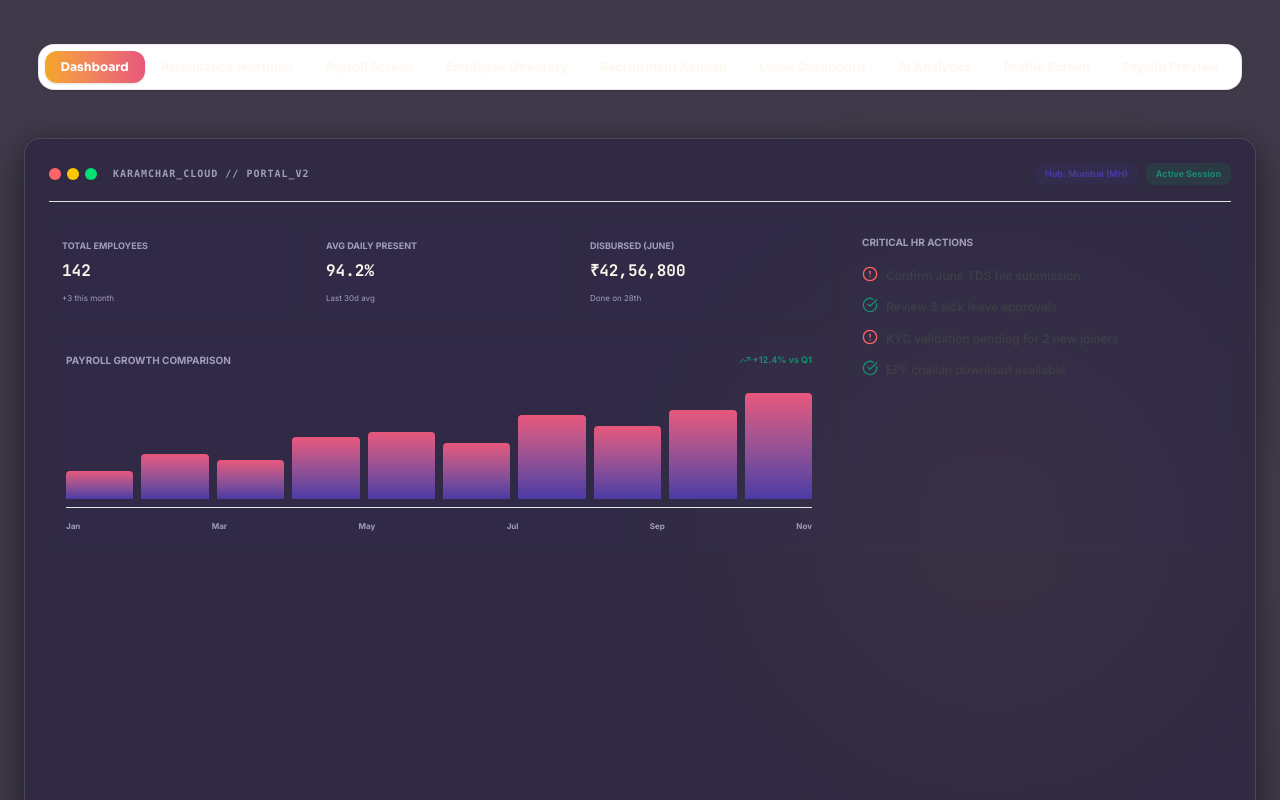
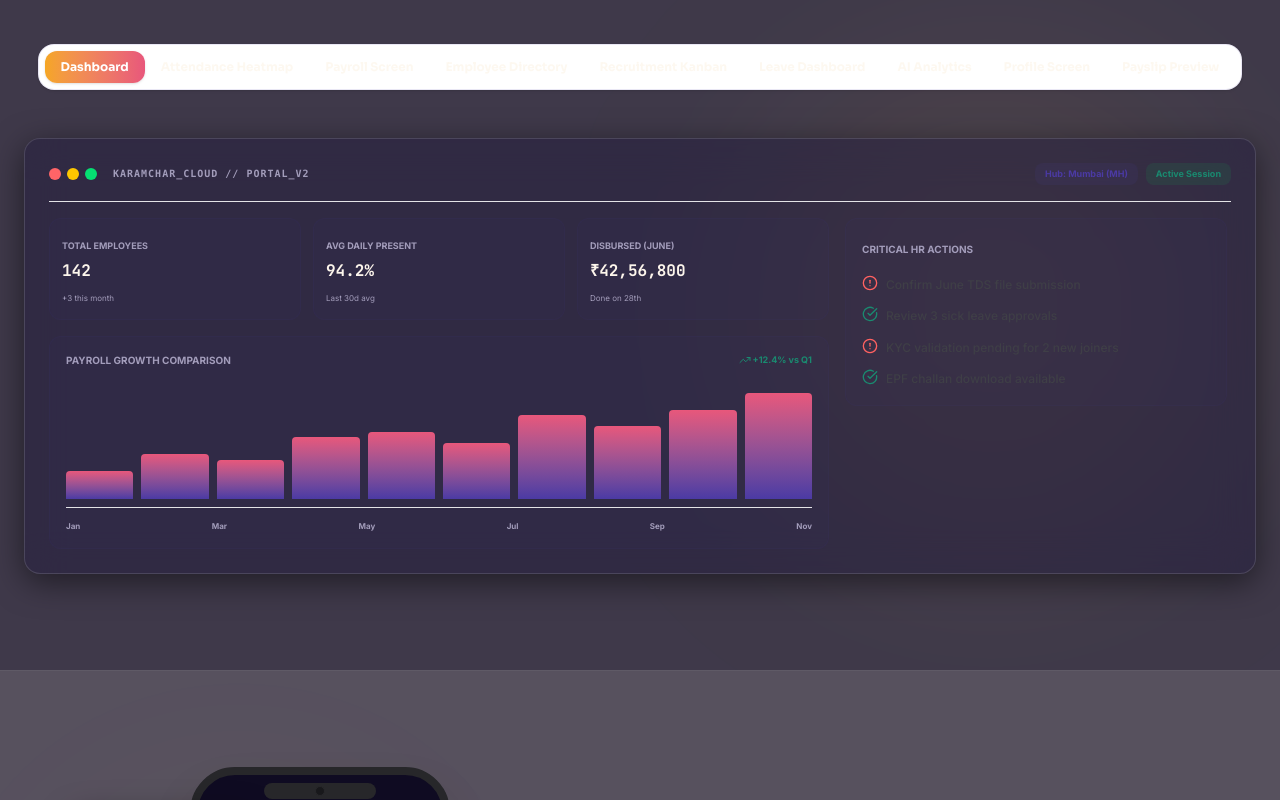
Before and after one commit to vilisipsum/karamchari-HR-NEW, a Next.js app: page / in a window 1280 px wide. Shown: the part 4920-5720 px from the top of the page. Built offline with nearby package versions, Linux system fonts and the light colour scheme.

Commit message:
fix: make dashboard showcase height content-adaptive to eliminate negative space

```diff
--- a/src/components/sections/DashboardShowcase.tsx
+++ b/src/components/sections/DashboardShowcase.tsx
@@ -64,7 +64,7 @@ export default function DashboardShowcase() {
         </div>
 
         {/* Mockup Display Box */}
-        <GlassCard className="w-full h-auto lg:aspect-[16/9] min-h-[480px] p-4 sm:p-6 flex flex-col justify-between overflow-hidden shadow-2xl relative" hoverShimmer>
+        <GlassCard className="w-full h-auto p-4 sm:p-6 flex flex-col overflow-hidden shadow-2xl relative" hoverShimmer>
           {/* Top fake bar */}
           <div className="flex items-center justify-between border-b border-zinc-200 dark:border-zinc-800/80 pb-4 mb-4">
             <div className="flex items-center gap-4">
@@ -87,8 +87,8 @@ export default function DashboardShowcase() {
             </div>
           </div>
 
-          <div className="flex-1 overflow-x-auto overflow-y-auto pr-1 no-scrollbar">
-            <div className="min-w-[780px] lg:min-w-0 h-full flex flex-col justify-between">
+          <div className="flex-1 overflow-x-auto pr-1 no-scrollbar">
+            <div className="min-w-[780px] lg:min-w-0">
             <AnimatePresence mode="wait">
               <motion.div
                 key={activeTab}
@@ -96,11 +96,11 @@ export default function DashboardShowcase() {
                 animate={{ opacity: 1, scale: 1 }}
                 exit={{ opacity: 0, scale: 0.98 }}
                 transition={{ duration: 0.3 }}
-                className="h-full"
+                className="h-auto"
               >
                 {/* 1. Dashboard View */}
                 {activeTab === "dashboard" && (
-                  <div className="grid grid-cols-1 md:grid-cols-3 gap-4 h-full">
+                  <div className="grid grid-cols-1 md:grid-cols-3 gap-4">
                     <div className="md:col-span-2 space-y-4">
                       {/* Stats grid */}
                       <div className="grid grid-cols-3 gap-3">
@@ -145,9 +145,9 @@ export default function DashboardShowcase() {
                     </div>
                     {/* Activity Column */}
                     <div className="space-y-4">
-                      <div className="p-4 bg-indigo/[0.03] dark:bg-white/5 border border-indigo/[0.06] dark:border-white/10 rounded-xl h-full flex flex-col justify-between">
+                      <div className="p-4 bg-indigo/[0.03] dark:bg-white/5 border border-indigo/[0.06] dark:border-white/10 rounded-xl space-y-4">
                         <span className="text-[10px] font-bold uppercase text-zinc-500 dark:text-zinc-400">Critical HR Actions</span>
-                        <div className="space-y-3 mt-4 flex-1">
+                        <div className="space-y-3 mt-4">
                           {[
                             { text: "Confirm June TDS file submission", alert: true },
                             { text: "Review 3 sick leave approvals", alert: false },
@@ -252,7 +252,7 @@ export default function DashboardShowcase() {
                       </div>
                     </div>
                     <div className="md:col-span-4 space-y-4">
-                      <div className="p-4 bg-indigo/[0.03] dark:bg-white/5 border border-indigo/[0.06] dark:border-white/10 rounded-xl h-full flex flex-col justify-between">
+                      <div className="p-4 bg-indigo/[0.03] dark:bg-white/5 border border-indigo/[0.06] dark:border-white/10 rounded-xl space-y-4">
                         <span className="text-[10px] font-bold uppercase text-zinc-500 dark:text-zinc-400">Statutory Compliance Status</span>
                         <div className="space-y-3.5 mt-4">
                           {[
@@ -303,7 +303,7 @@ export default function DashboardShowcase() {
 
                 {/* 5. Recruitment Kanban */}
                 {activeTab === "kanban" && (
-                  <div className="grid grid-cols-4 gap-3 h-full">
+                  <div className="grid grid-cols-2 md:grid-cols-4 gap-3">
                     {[
                       { title: "Sourced (4)", list: ["Vikram - SDE-2", "Pooja - Designer"] },
                       { title: "Screened (2)", list: ["Rohan - HR Manager"] },
@@ -400,7 +400,7 @@ export default function DashboardShowcase() {
                     </div>
                     {/* Right column with Progress Ring */}
                     <div className="md:col-span-4 flex items-center justify-center">
-                      <div className="p-4 bg-indigo/[0.03] dark:bg-white/5 border border-indigo/[0.06] dark:border-white/10 rounded-xl h-full w-full flex flex-col items-center justify-center gap-3">
+                      <div className="p-4 bg-indigo/[0.03] dark:bg-white/5 border border-indigo/[0.06] dark:border-white/10 rounded-xl w-full flex flex-col items-center justify-center gap-3 py-6">
                         <span className="text-[10px] font-bold text-zinc-500 dark:text-zinc-400 uppercase">Overall Team Health</span>
                         <GradientProgressRing progress={88} label="88%" sublabel="Healthy" size={100} />
                       </div>
```
